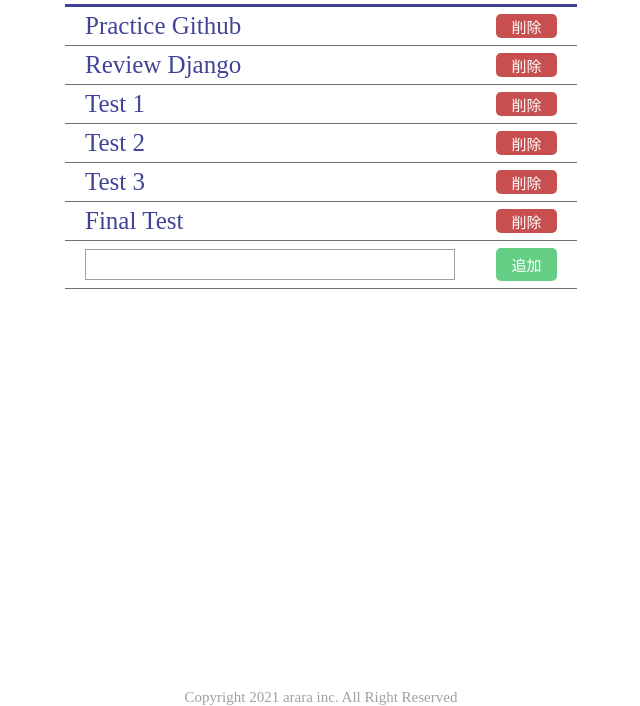
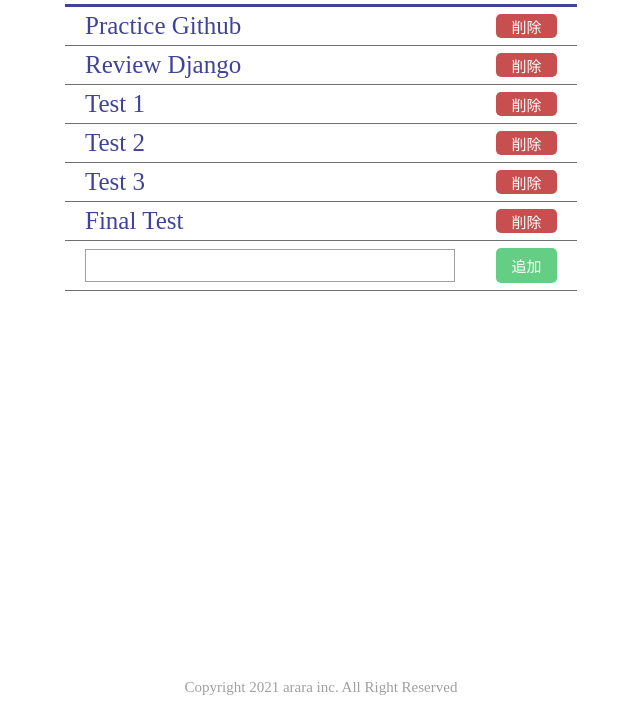
Before and after one commit to arara-ichihara/arara-todo, a Django app: page /araraTodoApp/ in a window 1280 px wide. Shown: the part 94-800 px from the top of the page, without its empty margins (319-959 px from the left). Run offline with Django 3.2, Linux system fonts and the light colour scheme; data comes from the database, SQL or seed files in the repository.

Commit message:
追加ボタンのデザイン修正

```diff
--- a/araraTodo/static/style.css
+++ b/araraTodo/static/style.css
@@ -71,6 +71,8 @@
     width: 90%;
     border: 1px solid #a0a0a0;
     margin: 3px 0;
+    padding: 2px 10px;
+    font-size: 23px;
 }
 
 main > content li:last-child button{
@@ -78,6 +80,8 @@
 }
 main > content li:last-child button:hover {
     border: solid #65ce85 2px;
+    background: #fff;
+    color: #65ce85;
 }
 
 main > content p {
@@ -96,4 +100,5 @@
     color: #a0a0a0;
     font-size: 15px;
     text-align: center;
+    padding: 10px 0;
 }
```
